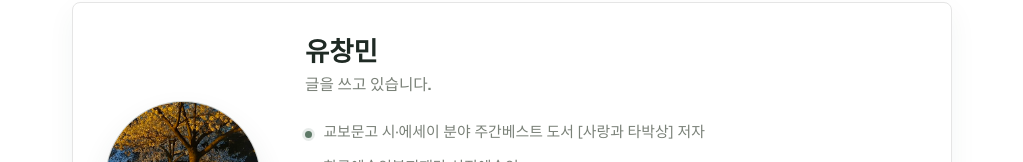
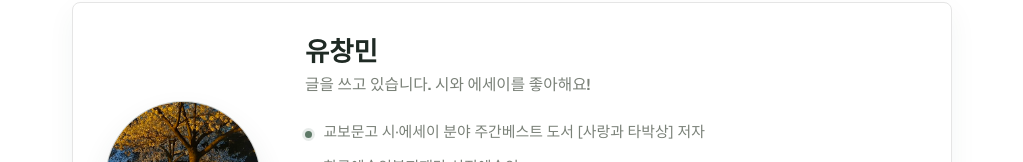
Before and after one commit to changchangdaero/first-deploy, a Next.js app: page /literature in a window 1280 px wide. Shown: the part 222-384 px from the top of the page, without its empty margins (128-1151 px from the left). Built offline with nearby package versions, Linux system fonts and the light colour scheme; no server answers.

Commit message:
style : Literature 한 줄 소개 문구 수정
Co-Authored-By: Claude Opus 5.5 <noreply@anthropic.com>

```diff
--- a/src/data/literature/profile.ts
+++ b/src/data/literature/profile.ts
@@ -5,7 +5,7 @@ export const literatureProfile = {
   name: '유창민',
   // 사진 경로. 비워두면 사진 영역이 숨겨집니다.
   image: '/me.jpg',
-  headline: '글을 쓰고 있습니다.',
+  headline: '글을 쓰고 있습니다. 시와 에세이를 좋아해요!',
   summary: '',
   highlights: [
     '교보문고 시·에세이 분야 주간베스트 도서 [사랑과 타박상] 저자',
```
